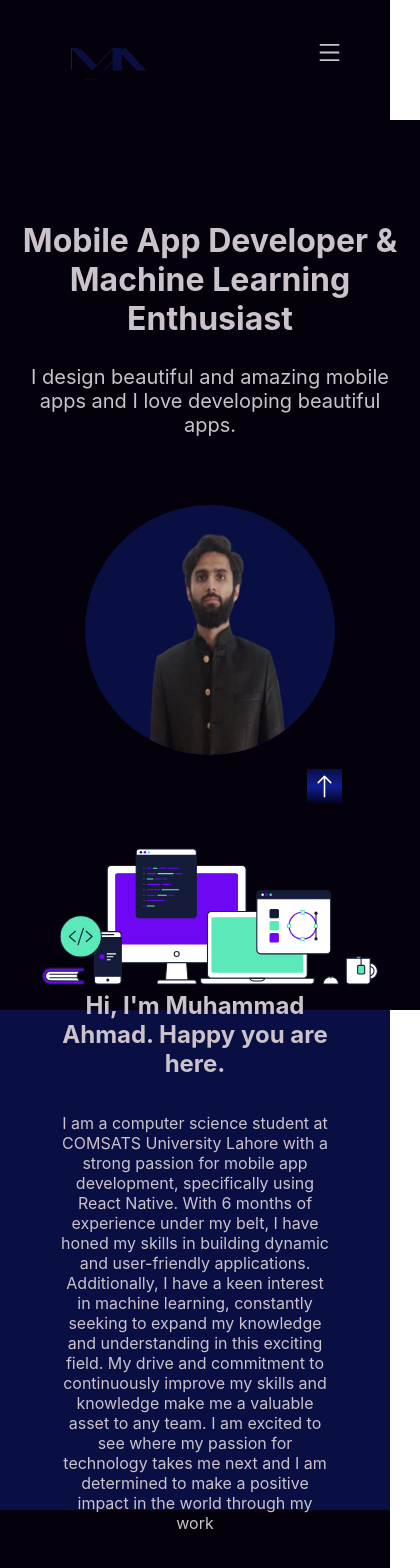
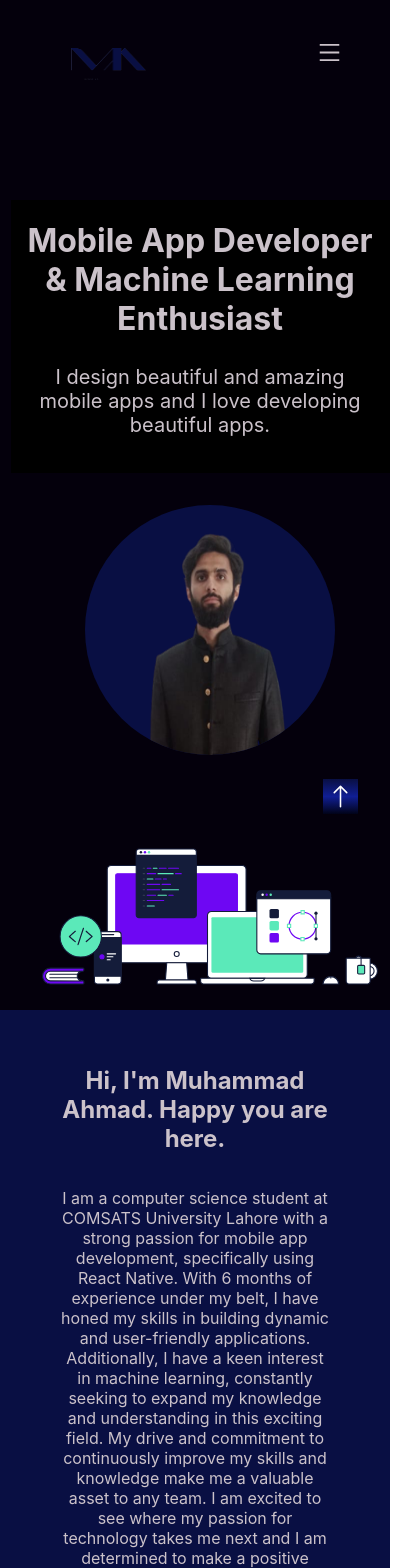
Before and after one commit to muhammadAhmad10/Portfolio, a React (Create React App) app: page / in a window 390 px wide. Shown: the top 1568 px of the page, 420 px wide, since content can reach past the window. Built offline with nearby package versions, Linux system fonts and the light colour scheme.

Commit message:
made portfolio responsive

```diff
--- a/src/About/About.css
+++ b/src/About/About.css
@@ -19,3 +19,14 @@
 p{
     text-align: center;
 }
+
+@media screen and (max-width:450px)and (min-width:360px) {
+    .about-section{
+      min-width: 350px;
+      max-width: 440px;
+      height: 650px;
+      display: flex;
+      justify-content: center;
+      align-items: center;
+    }
+  }
--- a/src/App.css
+++ b/src/App.css
@@ -1,6 +1,9 @@
 .App {
   background-color: rgb(4, 0, 12);
   text-align: center;
+  width: 100%;
+  height: 100%;
+  overflow: hidden;
 }
 
 .App .azad{
@@ -55,3 +58,23 @@
     transform: rotate(360deg);
   }
 }
+
+@media screen and (max-width:450px) and (min-width:360px) {
+  .App .azad{
+    background: linear-gradient( rgb(9, 15, 67),rgb(16, 30, 148),rgb(1, 3, 24));
+    width: 35px;
+    height: 35px;
+    position:fixed;
+    z-index: 1;
+    right: 2rem;
+    bottom: 30px;
+    display: flex;
+    justify-content: center;
+    align-items: center;
+  }
+  .azad .iconArrow{
+    color: white;
+    width: 25px;
+    height: 25px;
+  }
+}
--- a/src/Contact/Contact.css
+++ b/src/Contact/Contact.css
@@ -66,17 +66,25 @@
   }
 
 
-@media screen and (max-width:450px) {
+@media screen and (max-width:450px) and (min-width:360px) {
   .contact-form{
     width: 400px;
   }
   .button{
-    height: 30px;
+    height: 43px;
+    width: 80%;
   }
   .input{
-    height: 18px;
+    height: 24px;
   }
   .textarea{
     height: 80px;
+    width: 75%;
+  }
+  input[type=text]{
+    background: rgb(3, 9, 64);
+    border: none;
+    width: 75%;
+    color: rgb(203, 194, 202);
   }
 }
--- a/src/Footer/Footer.css
+++ b/src/Footer/Footer.css
@@ -159,3 +159,49 @@
         color: rgb(203, 194, 202);
       }
   }
+
+
+  @media screen and (max-width:450px) and (min-width:360px) {
+    .head h2{
+      width: 100%;
+      height: 30%;
+      margin-bottom: -15px;
+      margin-top: 30px;
+      font-size: 22px;
+    }
+    .head .p1{
+      width: 100%;
+      height: 40%;
+      margin-bottom: -5px;
+      font-size: 18px;
+    }
+    .foot-div .text p{
+      font-size: 18px;
+      margin-top: 2rem;
+      margin-bottom: -2rem;
+    }
+    .foot-div .quote p{
+      font-size: 18px;
+      margin-top: 8rem;
+      margin-bottom: 2rem;
+    }
+
+    .foot-div .icons{
+      height: 40px;
+      display: flex;
+      justify-content: space-around;
+      align-items: center;
+    }
+    footer .a{
+      color: rgb(203, 194, 202);
+      margin-right: 15px;
+      margin-left: 15px;
+      border-radius: 50%;
+      padding: 10px 11.5px 9px 11.5px;
+      border: 1.5px solid rgb(43, 43, 179)
+    }
+    footer .a .icon{
+      width: 22px;
+      height: 22px;
+    }
+  }
--- a/src/Front/Front.css
+++ b/src/Front/Front.css
@@ -14,6 +14,10 @@
     margin-top: 5rem;
     width: 100%;
     height: 300px;
+    display: flex;
+    flex-direction: column;
+    justify-content: center;
+    align-items: center;
     color: rgb(203, 194, 202);
   }
    .left p{
@@ -61,8 +65,17 @@
       display: flex;
       justify-content: center;
     }
+  }
 
-    /* .logo img{
-      width: 380px;
-    } */
+  @media screen and (max-width:450px) and (min-width:360px) {
+    .left{
+      width: 90%;
+      background: #000;
+      display: flex;
+      flex-direction: column;
+      justify-content: center;
+      align-items: center;
+      padding: 0px 20px 0px 0px;
+      color: rgb(203, 194, 202);
+    }
   }
```
